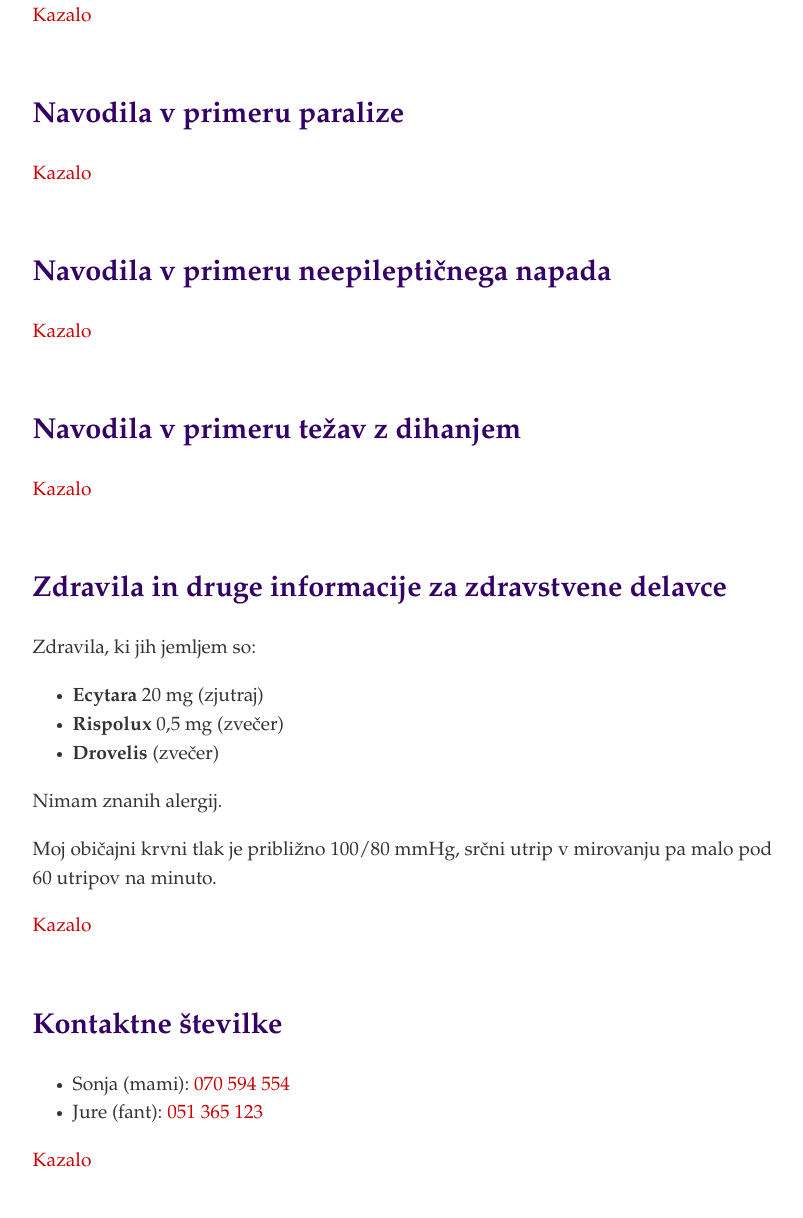
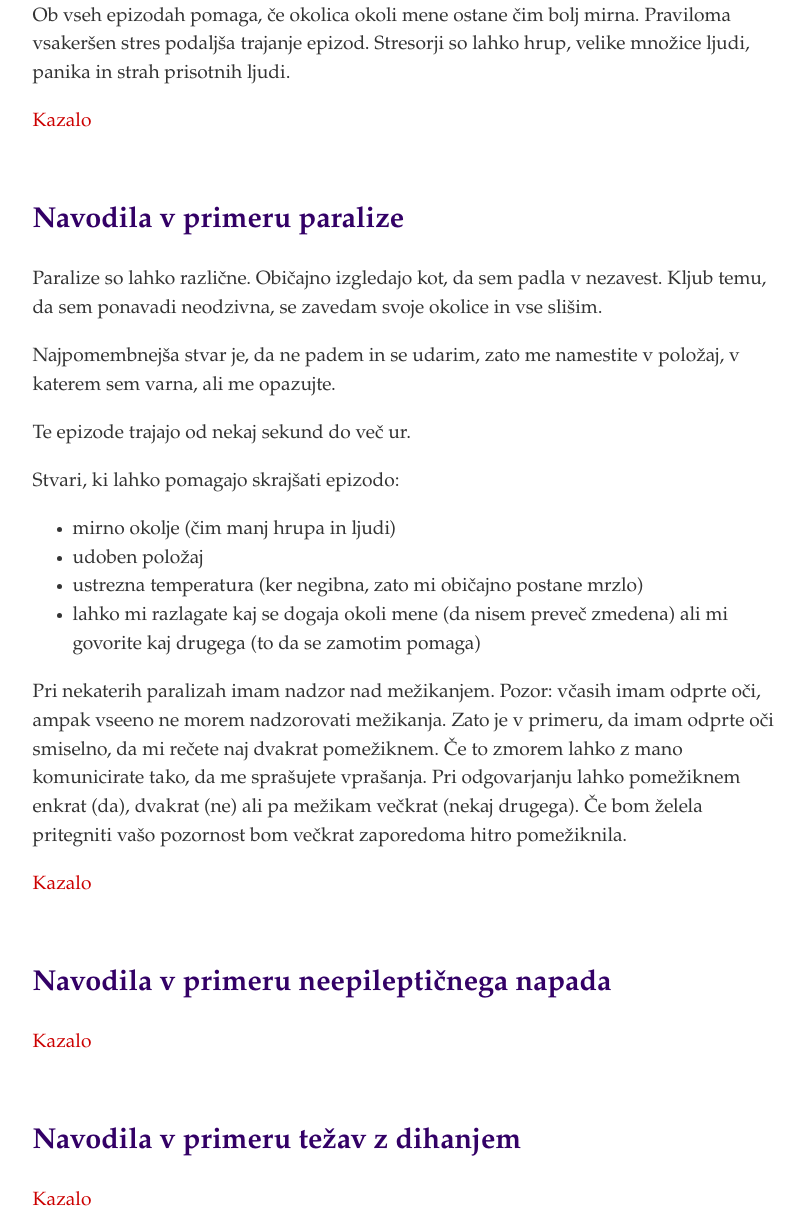
Before and after one commit to kanisaja/kanisaja.github.io, a plain HTML site: page index.html in a window 1280 px wide. Shown: the part 1065-2283 px from the top of the page, without its empty margins (233-1036 px from the left). Drawn offline with Linux system fonts and the light colour scheme.

Commit message:
navodila v primeru paralize

```diff
--- a/index.html
+++ b/index.html
@@ -14,7 +14,7 @@
       <h1>Pomembne zdravstvene informacije</h1>
       <p>Sem Kanisaja Nika Kovačič. Stara sem 19 let in mam funkcionalno nevrološko motnjo.
          Zaradi njene nepoznanosti sem na tej spletni strani zbrala pomembne informacije v primeru epizod v javnosti,
-         obiskov na urgenci in kot "plonkec" za moje prijatelje.</p>
+         obiskov na urgenci in predvsem kot "plonkec" za moje prijatelje.</p>
       <div>
          <h3 id="kazalo">Kazalo</h3>
             <ul>
@@ -42,11 +42,29 @@
       </ul>
       <p>Sam po sebi nobeden od teh simptomov <strong> ne ogroža mojega življenja ali zdravja</strong>.</p>
       <p>Največjo težavo predstavljajo predvsem padci ob paralizah, saj se ob teh lahko močno udarim ali kako drugače poškodujem.</p>
+      <p>Ob vseh epizodah pomaga, če okolica okoli mene ostane čim bolj mirna. Praviloma vsakeršen stres podaljša trajanje epizod.
+         Stresorji so lahko hrup, velike množice ljudi, panika in strah prisotnih ljudi.
+      </p>
       <p><a href="#kazalo">Kazalo</a></p>
    </section>
    <section>
       <h2 id="paralize">Navodila v primeru paralize</h2>
-      <p></p>
+      <p>Paralize so lahko različne. Običajno izgledajo kot, da sem padla v nezavest.
+         Kljub temu, da sem ponavadi neodzivna, se zavedam svoje okolice in vse slišim.</p>
+      <p>Najpomembnejša stvar je, da ne padem in se udarim, zato me namestite v položaj, v katerem sem varna, ali me opazujte.</p>
+      <p>Te epizode trajajo od nekaj sekund do več ur.</p>
+      <p>Stvari, ki lahko pomagajo skrajšati epizodo:
+         <ul>
+            <li>mirno okolje (čim manj hrupa in ljudi)</li>
+            <li>udoben položaj</li>
+            <li>ustrezna temperatura (ker negibna, zato mi običajno postane mrzlo)</li>
+            <li>lahko mi razlagate kaj se dogaja okoli mene (da nisem preveč zmedena) ali mi govorite kaj drugega (to da se zamotim pomaga)</li>
+         </ul>
+      </p>
+      <p>Pri nekaterih paralizah imam nadzor nad mežikanjem. Pozor: včasih imam odprte oči, ampak vseeno ne morem nadzorovati mežikanja.
+         Zato je v primeru, da imam odprte oči smiselno, da mi rečete naj dvakrat pomežiknem. Če to zmorem lahko z mano komunicirate tako, da me sprašujete vprašanja.
+         Pri odgovarjanju lahko pomežiknem enkrat (da), dvakrat (ne) ali pa mežikam večkrat (nekaj drugega). Če bom želela pritegniti vašo pozornost bom večkrat zaporedoma hitro pomežiknila.
+      </p>
       <p><a href="#kazalo">Kazalo</a></p>
    </section>
 
```
